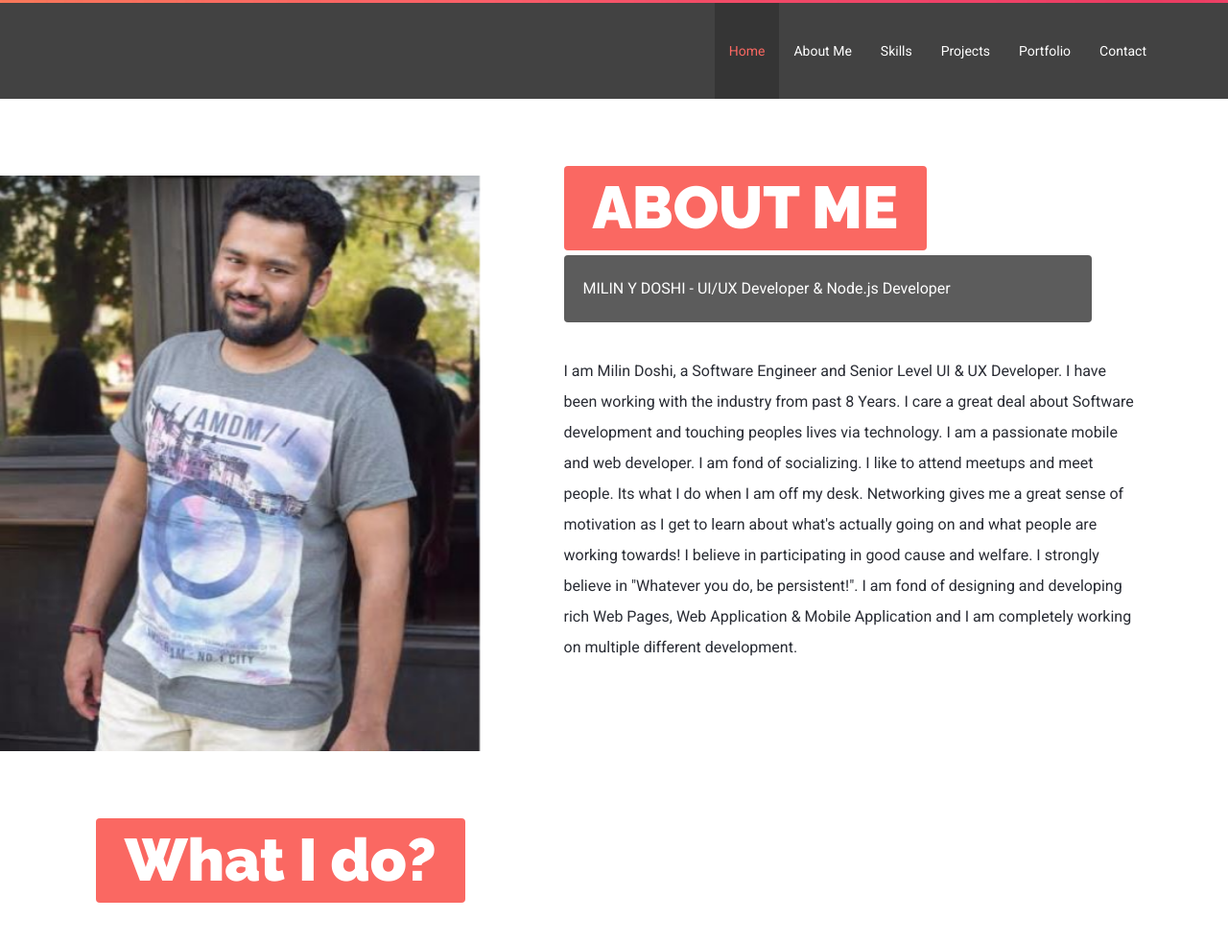
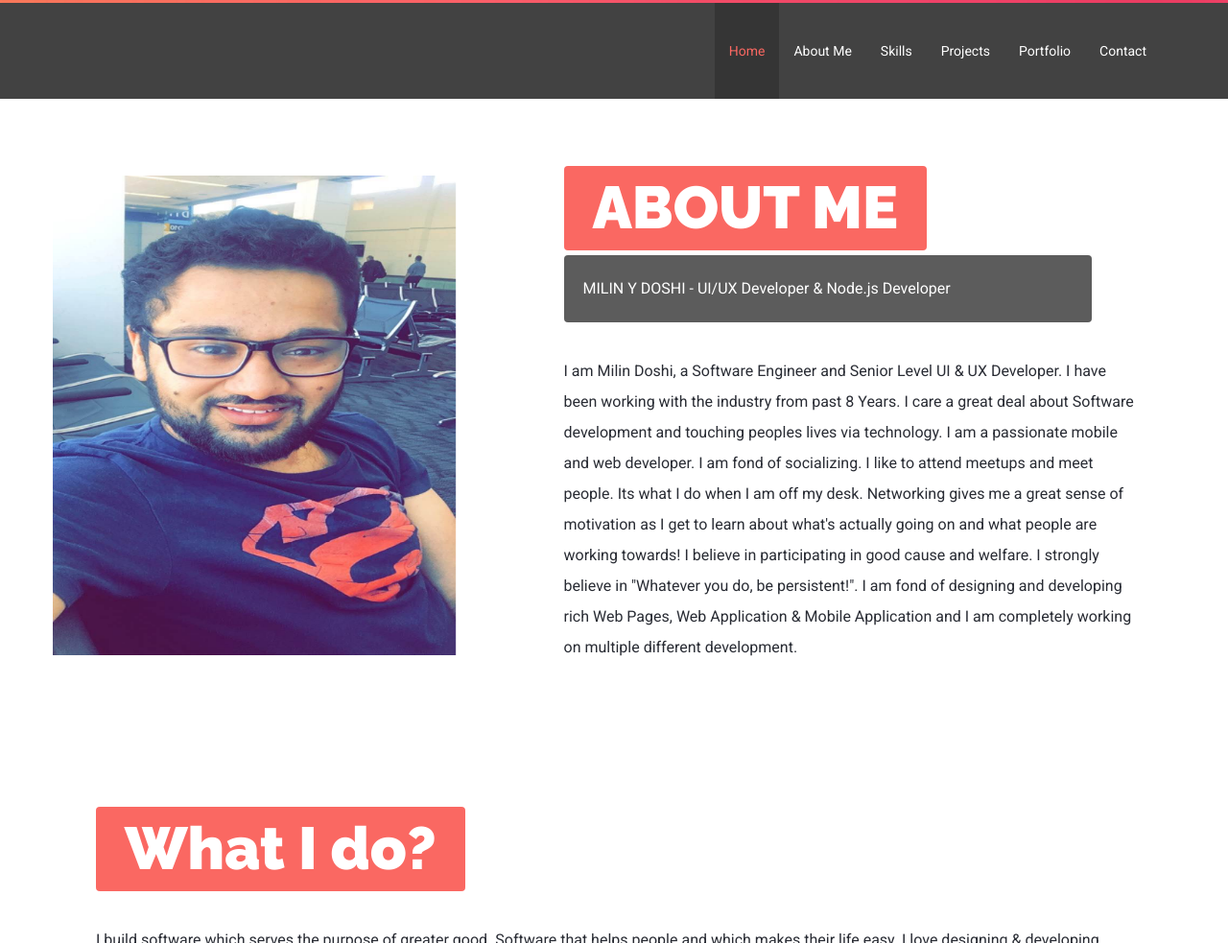
Before and after one commit to doshimilin57/Portfolio, a plain HTML site: page index.html in a window 1280 px wide. Shown: the part 797-1780 px from the top of the page at 96% size. Drawn offline with Linux system fonts and the light colour scheme; some packages are replaced by stand-ins of ours; files whose address does not match are found by name.

Commit message:
Adding file changes

```diff
--- a/index.html
+++ b/index.html
@@ -132,7 +132,7 @@
             <div class="row">
                 <div class="col-md-5">
                     <div class="about-img wow fadeInUpBig">
-                        <img src="img/MilinYD.JPG" alt="" width="500px" height="600px">
+                        <img src="img/Travel.jpg" alt="" width="420px" height="500px" style="margin-left:-15px" >
                     </div>
                 </div>
                 <div class="col-md-7">
```
Also changed, not shown: img/travel.jpg (added).
